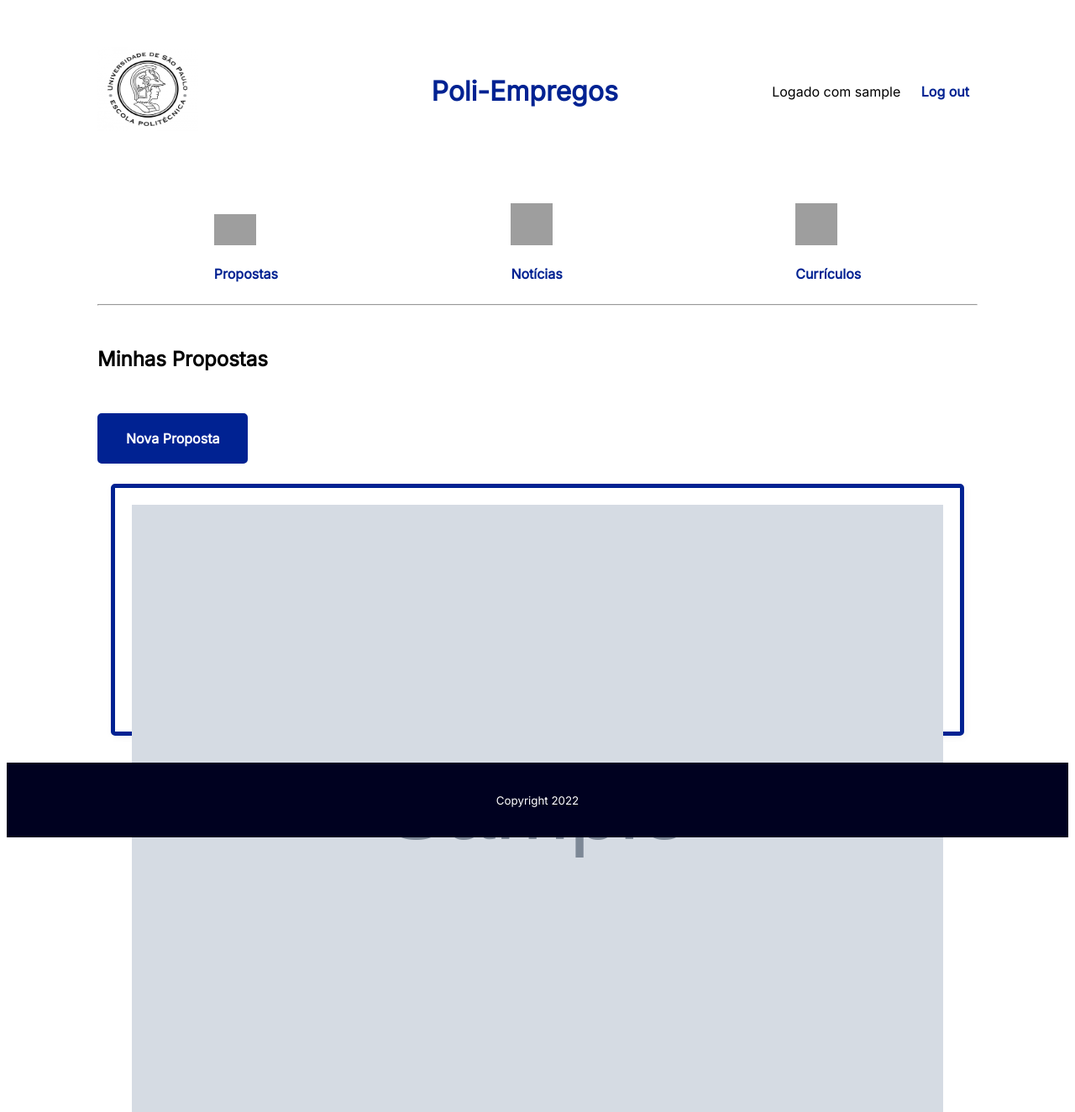
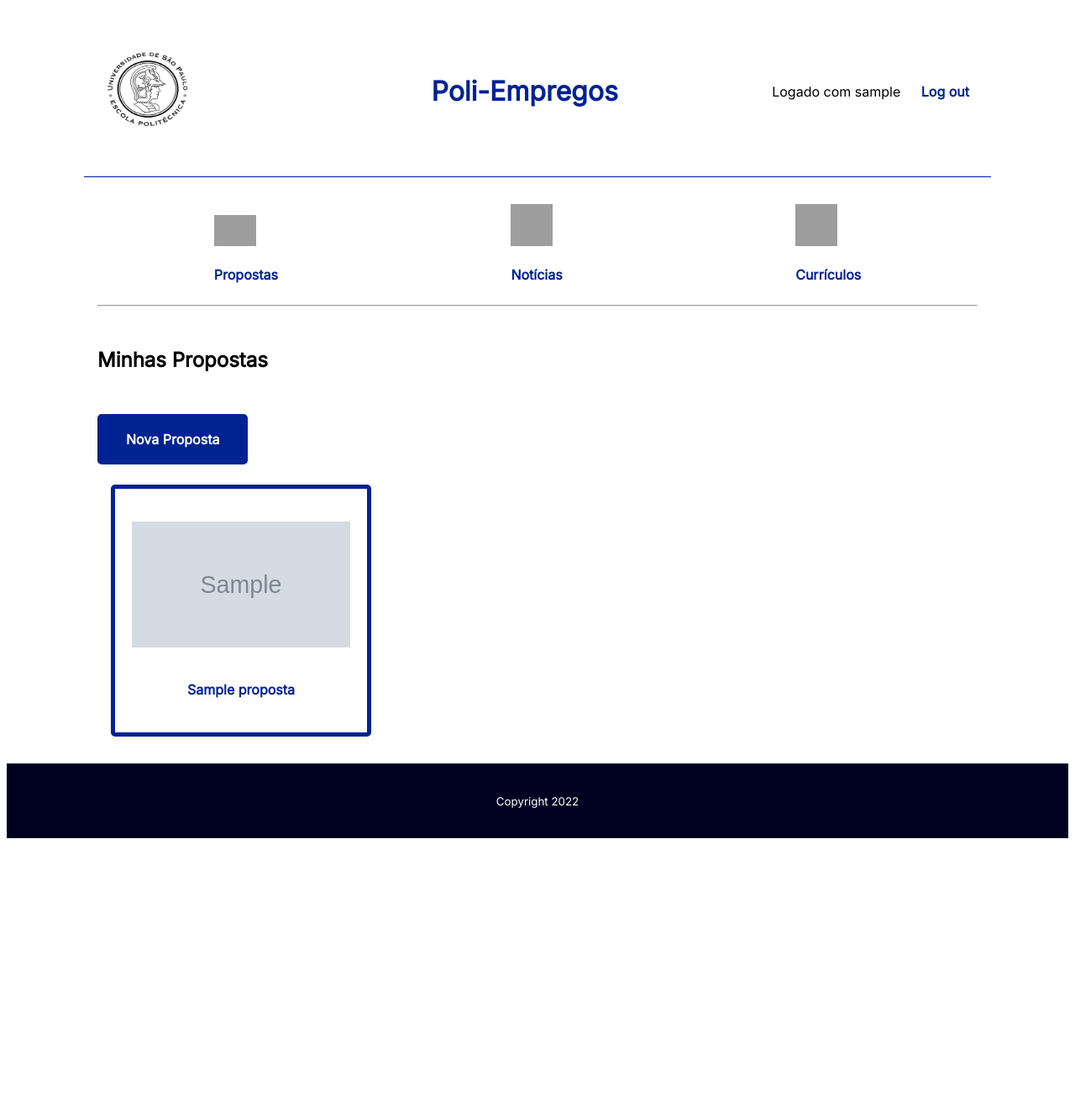
Before and after one commit to gabriel-ranieri/poli-empregos, a Django app: a page that uses templates/base.html in a window 1280 px wide. Shown: the top 1324 px of the page at 84% size. After the commit the page ends 998 px from the top, so only its background shows below. Run offline with Django 4.2, Linux system fonts and the light colour scheme; a user stored in the database is signed in; tables that the repository leaves empty hold one stand-in row (values such as "Sample post"); grey boxes marked "Sample" are stand-in pictures; grey boxes are pictures that could not be loaded.

Commit message:
Finalizar site 1.0

```diff
--- a/curriculo/templates/curriculo/profile.html
+++ b/curriculo/templates/curriculo/profile.html
@@ -17,7 +17,7 @@
         <p><b>Bio:</b></p>
         {% endif %}
 
-        <p class="contato"><b>Contato:</b> {{ request.user.email }}</p>
+        <p class="contato"><b>Contato:</b> {{ curriculo.estudante.user.email }}</p>
         <div class="edit-profile">
           {% if curriculo.curso %}
           <p class="card-text"><b>Curso:</b> {{ curriculo.curso }}</p>
--- a/noticias/templates/noticias/search.html
+++ b/noticias/templates/noticias/search.html
@@ -21,8 +21,8 @@
 <section class="lista-de-cards">
     {% for noticia in noticia_list %}
     <article class="card">
-        <img src="{{ noticia.poster_url }}" alt="Poster da Notícia {{ noticia.name}}">
-        <p>{{ noticia.name }} ({{ noticia.release_date }})</p>
+        <img src="{{ noticia.poster_url }}" alt="Poster da Notícia {{ noticia.name}}" width="180" height="180">
+        <a href="{% url 'noticias:detail' noticia.id %}">{{ noticia.name }}</a>
     </article>
     {% endfor %}
 </section>
--- a/poliempregos/settings.py
+++ b/poliempregos/settings.py
@@ -113,7 +113,7 @@
 # Internationalization
 # https://docs.djangoproject.com/en/4.1/topics/i18n/
 
-LANGUAGE_CODE = 'en-us'
+LANGUAGE_CODE = 'pt-br'
 
 TIME_ZONE = 'UTC'
 
--- a/propostas/templates/propostas/create.html
+++ b/propostas/templates/propostas/create.html
@@ -1,5 +1,5 @@
 {% extends 'base.html' %}
-
+{% block title %} Criar Proposta {% endblock %} | Poli-Empregos
 {% block content %}
 <hr>
 <br>
--- a/propostas/templates/propostas/delete.html
+++ b/propostas/templates/propostas/delete.html
@@ -1,5 +1,5 @@
 {% extends 'base.html' %}
-
+{% block title %} Deletar Proposta {% endblock %} | Poli-Empregos
 {% block content %}
 <form action="{% url 'propostas:delete' propostas.id %}" method="post">
     {% csrf_token %}
--- a/propostas/templates/propostas/detail.html
+++ b/propostas/templates/propostas/detail.html
@@ -1,8 +1,6 @@
 {% extends 'base.html' %}
 
-{% block title %}
-{{ propostas.name }}
-{% endblock title %}
+{% block title %} {{ propostas.name }} {% endblock %} | Poli-Empregos
 
 {% block content %}
 <hr>
--- a/propostas/templates/propostas/empresa_profile.html
+++ b/propostas/templates/propostas/empresa_profile.html
@@ -1,5 +1,5 @@
 {% extends 'base.html' %}
-
+{% block title %} Minhas Propostas {% endblock %} | Poli-Empregos
 {% block content %}
 <hr>
 <br>
@@ -11,7 +11,7 @@
 <section class="lista-de-cards">
     {% for propostas in propostas_list %}
     <article class="card" align="center" style="border: 5px; border-style: solid ;color: #002292; border-color: #002292">
-        <img src="{{ propostas.logo_proposta }}"alt="Poster da Proposta {{ propostas.name}}">
+        <img src="{{ propostas.logo_proposta }}"alt="Poster da Proposta {{ propostas.name}}" height="150px" width="150px">
         <a href="{% url 'propostas:detail' propostas.id %}"><b>{{ propostas.name }}</b></a>
     </article>
     {% endfor %}
--- a/propostas/templates/propostas/index.html
+++ b/propostas/templates/propostas/index.html
@@ -1,4 +1,5 @@
 {% extends 'base.html' %}
+{% block title %} Propostas {% endblock %} | Poli-Empregos
 
 {% block content %}
 <br>
--- a/propostas/templates/propostas/inscricoes.html
+++ b/propostas/templates/propostas/inscricoes.html
@@ -1,5 +1,5 @@
 {% extends 'base.html' %}
-
+{% block title %} Inscrições {% endblock %} | Poli-Empregos
 {% block content %}
 <hr>
 <br>
--- a/propostas/templates/propostas/search.html
+++ b/propostas/templates/propostas/search.html
@@ -1,5 +1,5 @@
 {% extends 'base.html' %}
-
+{% block title %} Busca por Propostas {% endblock %} | Poli-Empregos
 {% block content %}
 <hr>
 <br>
@@ -21,7 +21,7 @@
 <section class="lista-de-cards">
     {% for propostas in propostas_list %}
     <article class="card">
-        <img src="{{ propostas.logo_proposta }}" alt="Poster da proposta {{ propostas.name}}">
+        <img src="{{ propostas.logo_proposta }}" alt="Poster da proposta {{ propostas.name}}" height="150px" width="150px">
         <a href="{% url 'propostas:detail' propostas.id %}">{{ propostas.name }}</a>
     </article>
     {% endfor %}
--- a/propostas/templates/propostas/update.html
+++ b/propostas/templates/propostas/update.html
@@ -1,5 +1,5 @@
 {% extends 'base.html' %}
-
+{% block title %} Atualizar Proposta {% endblock %} | Poli-Empregos
 {% block content %}
 
 <center>
--- a/static/style.css
+++ b/static/style.css
@@ -30,6 +30,7 @@
 display: flex;
 justify-content: space-between;
 align-items:center;
+border-bottom: 1px solid var(--secondary-bg-color);
 }
 
 li a {
@@ -91,11 +92,10 @@
 
 .lista-de-cards {
 display: flex;
-justify-content: center;
-align-items: center;
+justify-content: flex-start;
+
 flex-wrap: wrap;
-justify-content: space-around;
-align-items: center;
+
 }
 
 .lista-de-propostas {
@@ -135,14 +135,13 @@
 box-shadow: 2px 2px 10px var(--color-shadow);
 margin: 1rem;
 padding: 1.25rem;
-width: 285px;
+width: 310px;
 height: 300px;
 
 display: flex;
 flex-direction: column;
 justify-content: space-around;
 align-items: center;
-flex-grow: 1;
 }
 
 .curriculo-card {
--- a/templates/base.html
+++ b/templates/base.html
@@ -8,7 +8,7 @@
     <meta http-equiv="X-UA-Compatible" content="IE=edge">
     <meta name="viewport" content="width=device-width, initial-scale=1.0">
     <title>
-        {% block title %}{% endblock %} | Poli-Empregos!
+        {% block title %} {% endblock %} | Poli-Empregos!
     </title>
     <link href="https://fonts.googleapis.com/css?family=Inter&display=swap" rel="stylesheet" />
     <link rel="stylesheet" type="text/css" href="{% static 'style.css' %}">
```
Also changed, not shown: propostas/templates/propostas/inscrito_list.html (+7 -1 lines).
